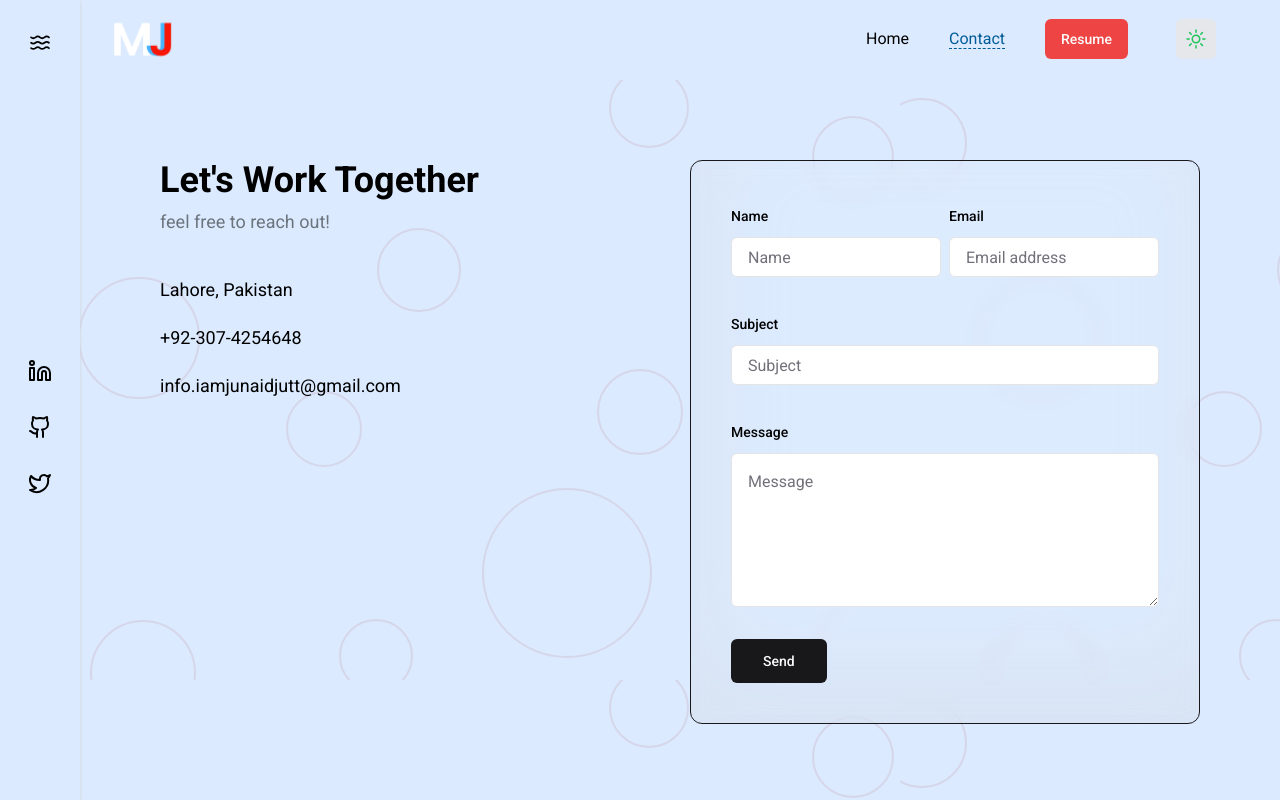
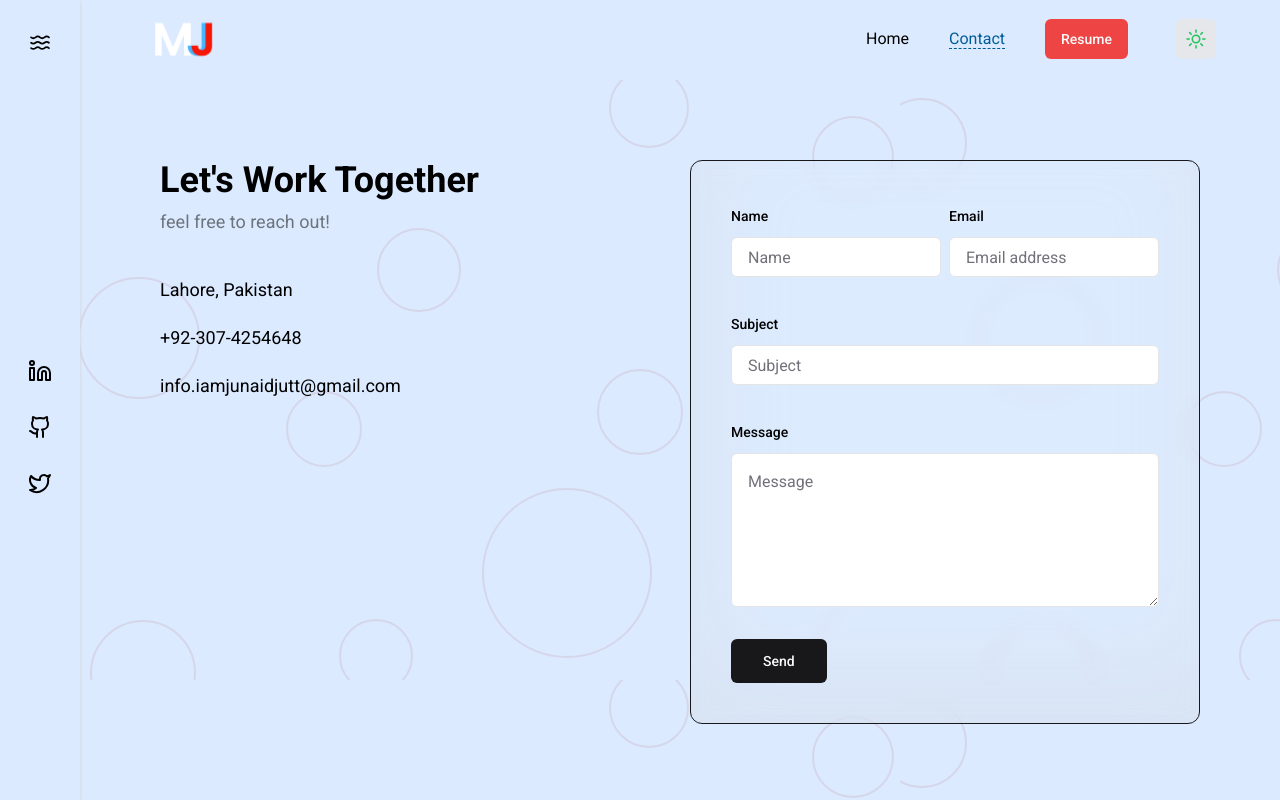
Before and after one commit to iamjunaidjutt/iamjunaidjutt-portfolio, a Next.js app: page /contact in a window 1280 px wide. Shown: the top 800 px of the page. Built offline with nearby package versions, Linux system fonts and the light colour scheme.

Commit message:
fix: Fix navabar width for wider screen sizes

```diff
--- a/components/Navbar.tsx
+++ b/components/Navbar.tsx
@@ -25,7 +25,7 @@ const Navbar = () => {
 
 	return (
 		<div
-			className={`fixed w-screen lg:w-[95.7%] top-0 right-0 lg:ml-20 z-40 ${
+			className={`fixed w-screen top-0 right-0 z-40 lg:pl-24 ${
 				scrolled
 					? "bg-blue-100 dark:bg-gray-900 dark:shadow-gray-800 shadow-gray-300 shadow "
 					: "bg-transparent"
```
